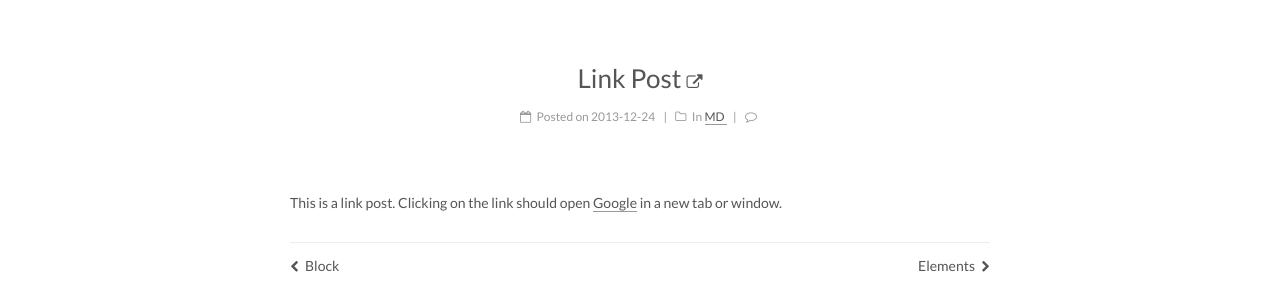
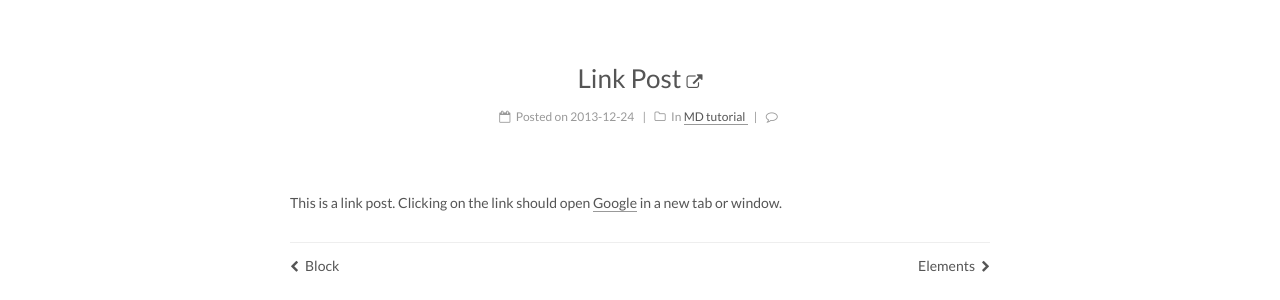
Before and after one commit to jieunc1070/jieunc1070.github.io, a Jekyll site: the page built from _posts/2013-12-24-link-post.md, in a window 1280 px wide. Shown: the part 278-578 px from the top of the page. Built offline with Jekyll 4.4.1, drawn with Linux system fonts in a browser that asks for light colours; comment, search, counter and statistics services are not loaded.

Commit message:
Update 2013-12-24-link-post.md

```diff
--- a/_posts/2013-12-24-link-post.md
+++ b/_posts/2013-12-24-link-post.md
@@ -3,7 +3,7 @@ title: Link Post
 date: 2013-12-24 23:30:04
 link: http://www.google.com/
 categories:
-- MD
+- MD tutorial
 ---
 
 This is a link post. Clicking on the link should open [Google](http://www.google.com/) in a new tab or window.
```
